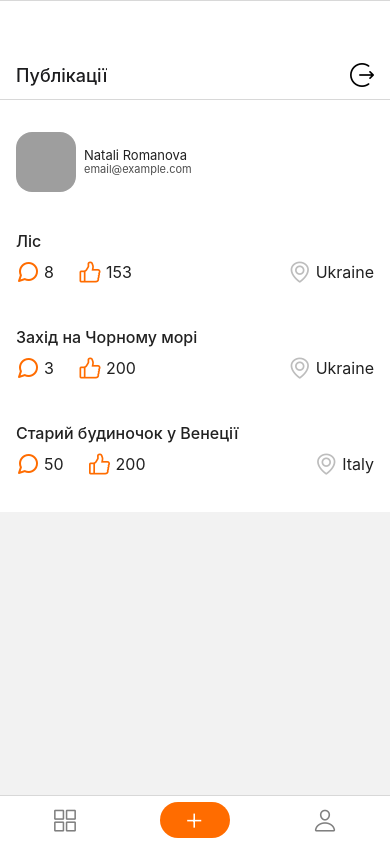
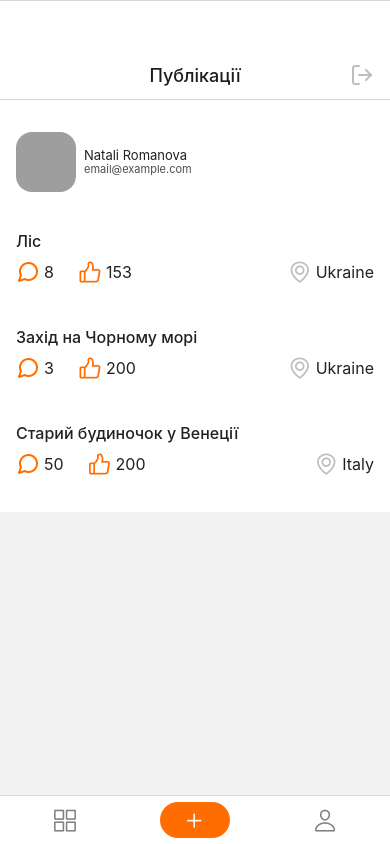
Before and after one commit to flashforward55/Screens, a React Native app: screen /Home in a window 390 px wide. Built offline with nearby package versions, Linux system fonts and the light colour scheme; grey boxes are pictures that could not be loaded.

Commit message:
Update components

```diff
--- a/src/screens/Home.jsx
+++ b/src/screens/Home.jsx
@@ -2,7 +2,7 @@ import PostsScreen from './PostsScreen';
 import CreatePostsScreen from './CreatePostsScreen';
 import ProfileScreen from './ProfileScreen';
 import { createBottomTabNavigator } from '@react-navigation/bottom-tabs';
-import { AntDesign } from '@expo/vector-icons';
+import { Feather } from '@expo/vector-icons';
 import { Pressable } from 'react-native';
 import { useEffect } from 'react';
 import { Ionicons } from '@expo/vector-icons';
@@ -40,6 +40,7 @@ const Home = ({ navigation }) => {
         name="PostsScreen"
         options={{
           title: 'Публікації',
+          headerTitleAlign: 'center',
           headerStyle: { height: 100 },
           headerTitleStyle: {
             marginTop: 50,
@@ -48,10 +49,10 @@ const Home = ({ navigation }) => {
           tabBarActiveTintColor: 'gray',
           headerRight: () => (
             <Pressable onPress={() => alert('You have just loged out!')}>
-              <AntDesign
-                name="logout"
+              <Feather
+                name="log-out"
                 size={24}
-                color="black"
+                color="#BDBDBD"
                 style={{ marginRight: 16, marginTop: 50 }}
               />
             </Pressable>
@@ -63,6 +64,7 @@ const Home = ({ navigation }) => {
         name="CreatePostsScreen"
         options={{
           title: 'Створити публікацію',
+          headerTitleAlign: 'center',
           headerStyle: { height: 100 },
           headerTitleStyle: { marginTop: 50 },
           tabBarStyle: { display: 'none' },
--- a/src/screens/ProfileScreen.jsx
+++ b/src/screens/ProfileScreen.jsx
@@ -11,7 +11,7 @@ import {
   Dimensions,
 } from 'react-native';
 
-import { Feather, AntDesign } from '@expo/vector-icons';
+import { Feather, AntDesign, Entypo, EvilIcons } from '@expo/vector-icons';
 
 import { useNavigation } from '@react-navigation/native';
 
@@ -70,6 +70,19 @@ const ProfileScreen = () => {
                 }}
               >
                 <Image style={styles.imageAvatar} source={UserAvatarBig} />
+                <TouchableOpacity style={styles.imageAndPlusContainer}>
+                  <View style={{ backgroundColor: '#fff', borderRadius: 100, top: 30, left: 60 }}>
+                    <AntDesign name="closecircleo" size={24} color="#BDBDBD" />
+                  </View>
+                </TouchableOpacity>
+                <TouchableOpacity onPress={() => alert('You just loged out!')}>
+                  <Feather
+                    name="log-out"
+                    size={24}
+                    color="#BDBDBD"
+                    style={{ position: 'absolute', right: -100, top: 5 }}
+                  />
+                </TouchableOpacity>
               </View>
               <View
                 style={{
@@ -225,4 +238,20 @@ const styles = StyleSheet.create({
     lineHeight: 19,
     color: '#212121',
   },
+  imageAndPlusContainer: {
+    alignItems: 'center',
+    marginTop: 30,
+    maxWidth: '100%',
+    marginTop: -75,
+  },
+  /*   imageContainerPlus: {
+    backgroundColor: '#F6F6F6',
+    width: 120,
+    height: 120,
+    borderRadius: 16,
+  }, */
+  imageAdd: {
+    top: 30,
+    left: 60,
+  },
 });
```
